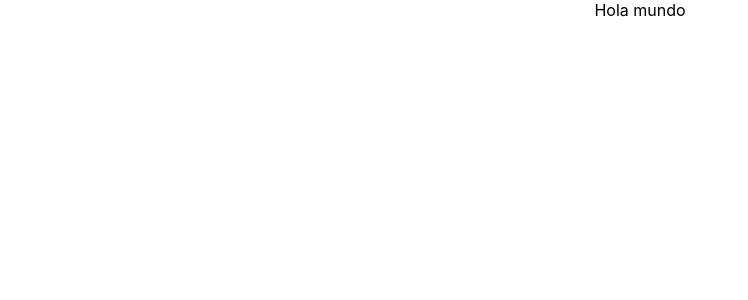
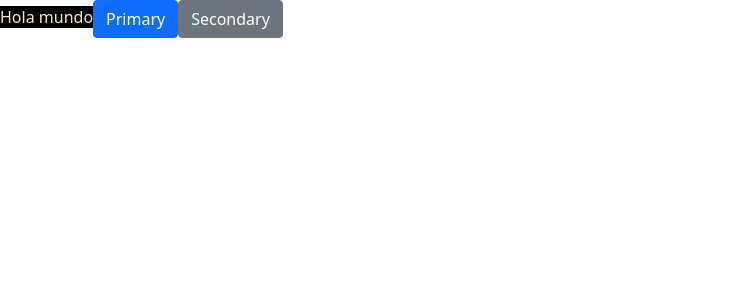
Before and after one commit to MinticcicloIII/explicacionestilosconspreproc, a React (Create React App) app: page / in a window 1280 px wide. Shown: the top 300 px of the page, without its empty margins (0-748 px from the left). Built offline with nearby package versions, Linux system fonts and the light colour scheme.

Commit message:
maricaditas con bootstrap

```diff
--- a/package.json
+++ b/package.json
@@ -6,6 +6,7 @@
     "@testing-library/jest-dom": "^5.16.1",
     "@testing-library/react": "^12.1.2",
     "@testing-library/user-event": "^13.5.0",
+    "bootstrap": "^5.1.3",
     "react": "^17.0.2",
     "react-dom": "^17.0.2",
     "react-scripts": "5.0.0",
--- a/src/App.css
+++ b/src/App.css
@@ -1,38 +1,4 @@
-.App {
-  text-align: center;
+.fondoNegro{
+  background-color: black;
+  color: bisque;
 }
-
-.App-logo {
-  height: 40vmin;
-  pointer-events: none;
-}
-
-@media (prefers-reduced-motion: no-preference) {
-  .App-logo {
-    animation: App-logo-spin infinite 20s linear;
-  }
-}
-
-.App-header {
-  background-color: #282c34;
-  min-height: 100vh;
-  display: flex;
-  flex-direction: column;
-  align-items: center;
-  justify-content: center;
-  font-size: calc(10px + 2vmin);
-  color: white;
-}
-
-.App-link {
-  color: #61dafb;
-}
-
-@keyframes App-logo-spin {
-  from {
-    transform: rotate(0deg);
-  }
-  to {
-    transform: rotate(360deg);
-  }
-}
--- a/src/App.js
+++ b/src/App.js
@@ -1,10 +1,13 @@
 import logo from './logo.svg';
 import './App.css';
+import 'bootstrap/dist/css/bootstrap.css';
 
 function App() {
   return (
     <div className="App">
-    <span>Hola mundo</span>
+    <span className="fondoNegro">Hola mundo</span>
+      <button type="button" class="btn btn-primary">Primary</button>
+      <button type="button" class="btn btn-secondary">Secondary</button>
 
     </div>
   );
```
Also changed, not shown: 1 other file (tests, documents, lock files or other folders).
